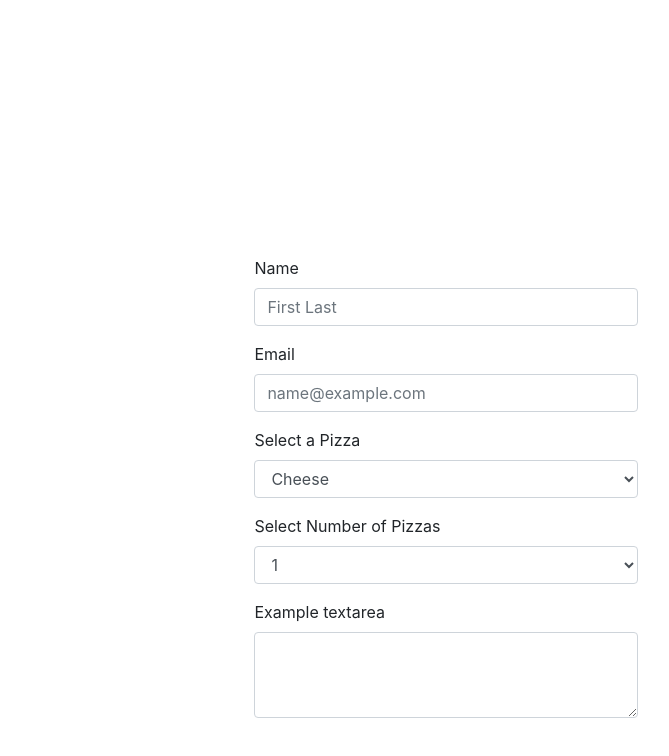
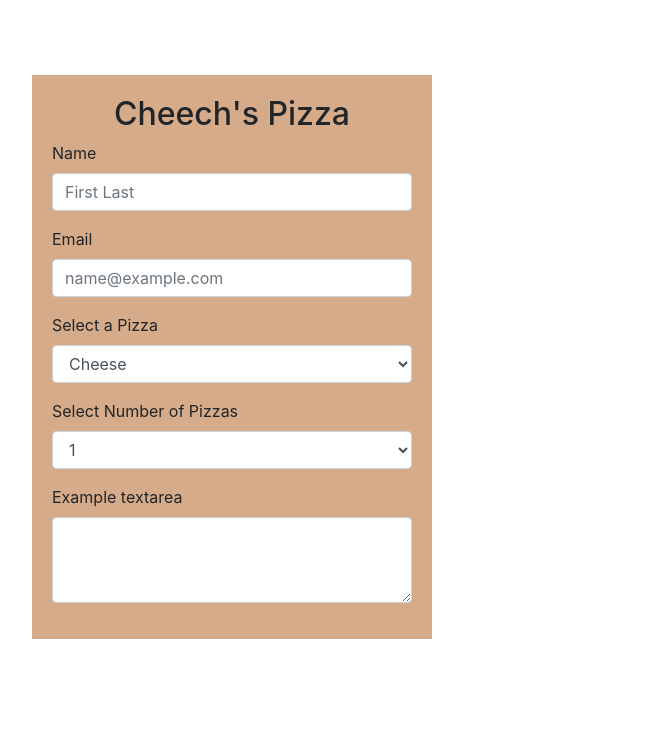
Before and after one commit to 18MackeyR/cheech-s-Pizza, a plain HTML site: page index.html in a window 1280 px wide. Shown: the whole page, without its empty margins (168-837 px from the left). Drawn offline with nearby package versions, Linux system fonts and the light colour scheme.

Commit message:
cheechs pizza form

```diff
--- a/index.html
+++ b/index.html
@@ -9,9 +9,11 @@
     <title>Cheech's Pizza</title>
 </head>
 <body>
+
     <form type = "" action="#"></form>
 
-    <form>
+    <form class="full">
+        <h2 class="title">Cheech's Pizza</h2>
         <div class="form-group">
           <label for="exampleFormControlInput1">Name</label>
           <input type="email" class="form-control" id="name" placeholder="First Last">
--- a/styles.css
+++ b/styles.css
@@ -1,7 +1,15 @@
-form{
+body{
+    margin: 0;
+    padding: 0;
+}
+form.full{
     width: 30%;
-    margin-left: 33%;
-    margin-top: 20%;
-    border-color: black;
-    border-width: 10px;
+    margin-left: 200px;
+    margin-top: 75px;
+    background-color: rgba(168, 83, 13, 0.486);
+    padding: 20px;
+    min-width: 400px;
 }
+.title{
+text-align: center;
+}
```
